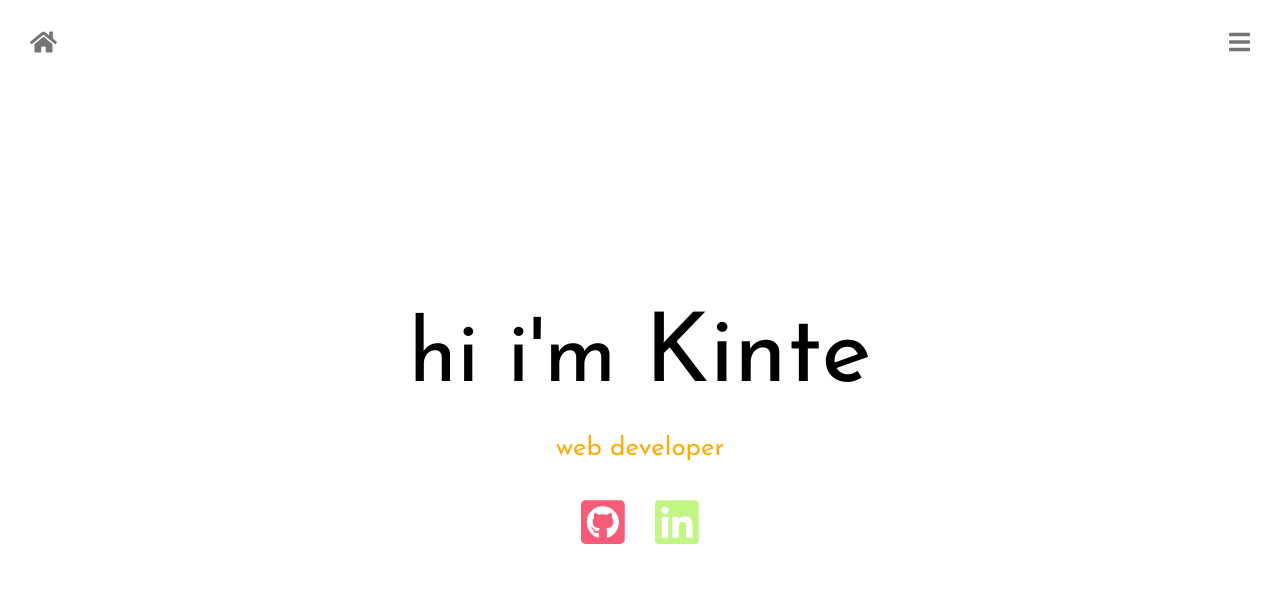
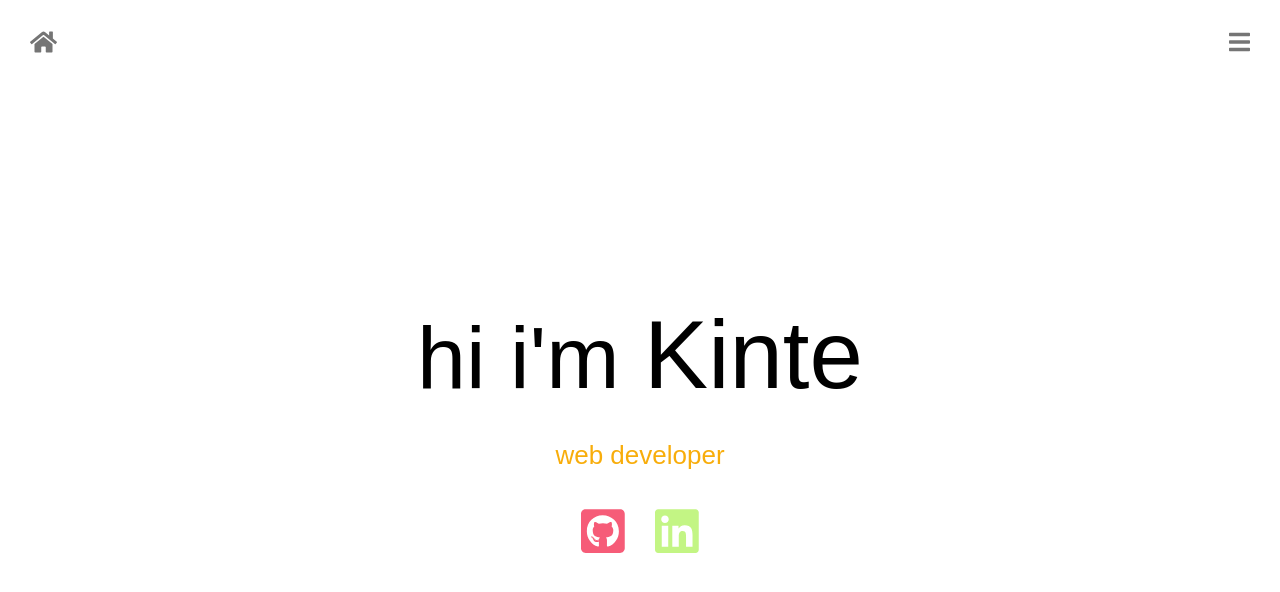
Before and after one commit to kintem/portfolio-v2, a React (Create React App) app: page / in a window 1280 px wide. Shown: the top 592 px of the page. Built offline with nearby package versions, Linux system fonts and the light colour scheme.

Commit message:
import new heading font

```diff
--- a/src/_variables.scss
+++ b/src/_variables.scss
@@ -1,4 +1,4 @@
-@import url('https://fonts.googleapis.com/css2?family=Josefin+Sans:wght@400;500&family=Raleway&display=swap');
+@import url('https://fonts.googleapis.com/css2?family=Montserrat:wght@800&family=Raleway&display=swap');
 
-$heading-font: 'Josefin Sans', sans-serif;
+$heading-font: 'Montserrat Sans', sans-serif;
 $body-font: 'Raleway', sans-serif;
--- a/src/containers/Projects/Projects.jsx
+++ b/src/containers/Projects/Projects.jsx
@@ -5,7 +5,6 @@
 const Projects = () => {
   return (
     <>
-      <NavBar />
       <div className={styles.projects}></div>
     </>
   )
```
